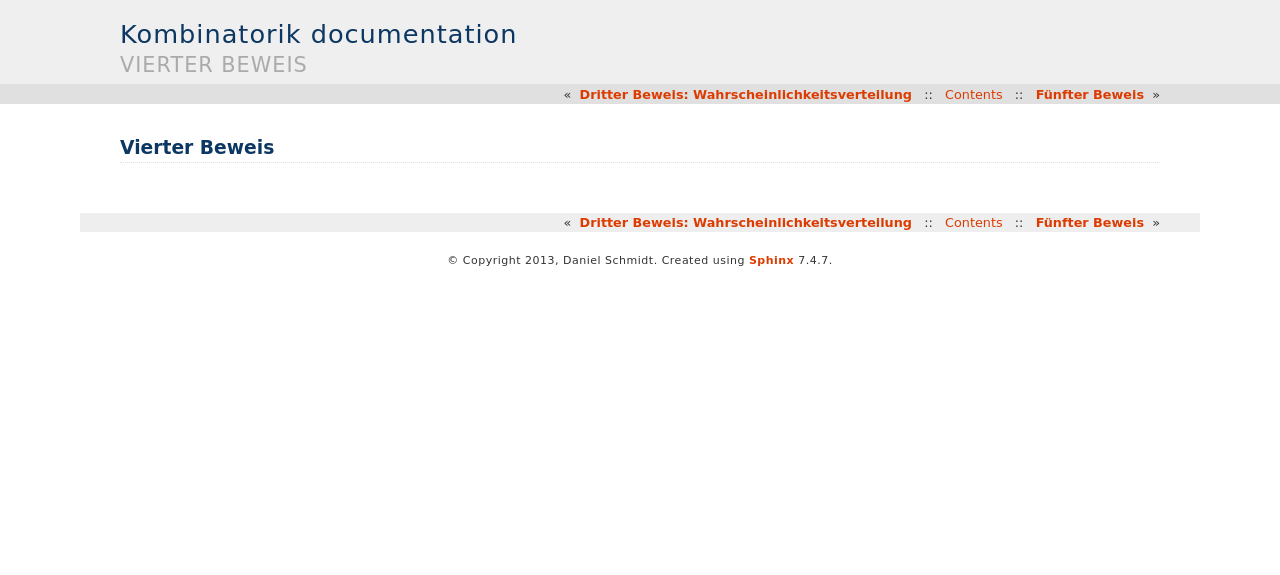
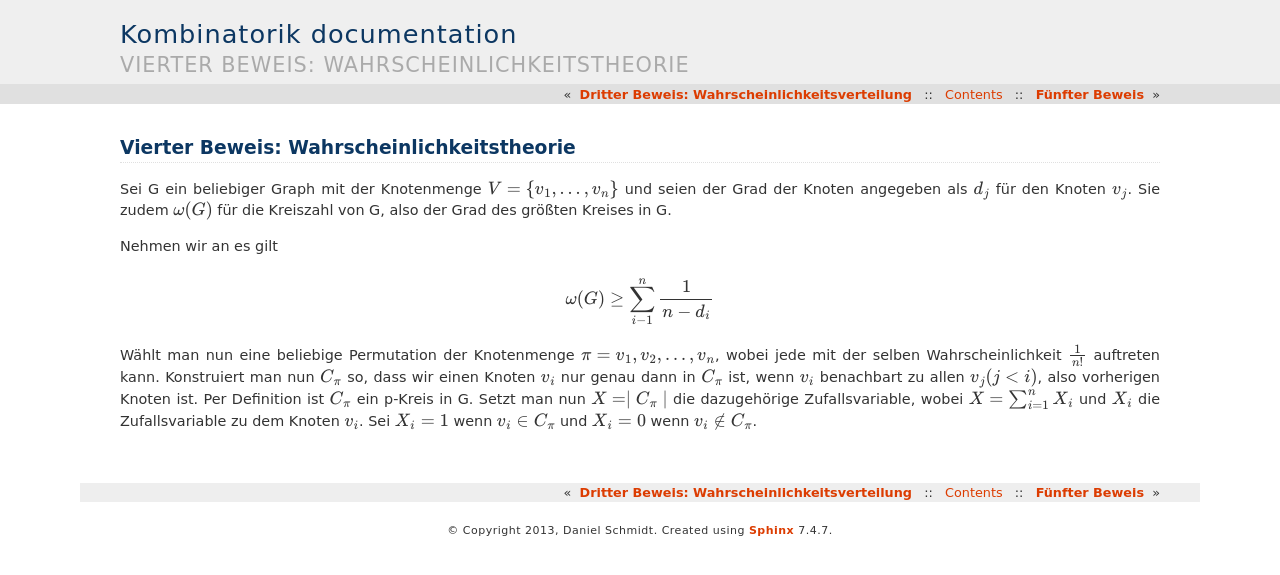
Before and after one commit to DanielMSchmidt/kombinatorik, a Sphinx documentation site: the page built from source/proof/fourth.rst, in a window 1280 px wide. Shown: the top 575 px of the page. Built offline with Sphinx 7.4.7, drawn with Linux system fonts in a browser that asks for light colours.

Commit message:
added first part of fourth proof

```diff
--- a/source/proof/fourth.rst
+++ b/source/proof/fourth.rst
@@ -1,2 +1,15 @@
-Vierter Beweis
-==============
+Vierter Beweis: Wahrscheinlichkeitstheorie
+==========================================
+
+Sei G ein beliebiger Graph mit der Knotenmenge :math:`V = \{ v_1,...,v_n \}` und seien der Grad der Knoten angegeben als :math:`d_j` für den Knoten :math:`v_j`. Sie zudem :math:`\omega(G)` für die Kreiszahl von G, also der Grad des größten Kreises in G.
+
+Nehmen wir an es gilt
+
+.. math::
+
+  \omega(G) \ge \sum^n_{i-1} \frac{1}{n - d_i}
+
+.. todo:: Wo kommt das da oben denn schon wieder her?
+
+Wählt man nun eine beliebige Permutation der Knotenmenge :math:`\pi = v_1,v_2,...,v_n`, wobei jede mit der selben Wahrscheinlichkeit :math:`\frac{1}{n!}` auftreten kann. Konstruiert man nun :math:`C_{\pi}` so, dass wir einen Knoten :math:`v_i` nur genau dann in :math:`C_{\pi}` ist, wenn :math:`v_i` benachbart zu allen :math:`v_j (j < i)`, also vorherigen Knoten ist. Per Definition ist :math:`C_{\pi}` ein p-Kreis in G.
+Setzt man nun :math:`X = \mid C_{\pi} \mid` die dazugehörige Zufallsvariable, wobei :math:`X = \sum^n_{i=1} X_i` und :math:`X_i` die Zufallsvariable zu dem Knoten :math:`v_i`. Sei :math:`X_i = 1` wenn :math:`v_i \in C_{\pi}` und :math:`X_i = 0` wenn :math:`v_i \notin C_{\pi}`.
```
